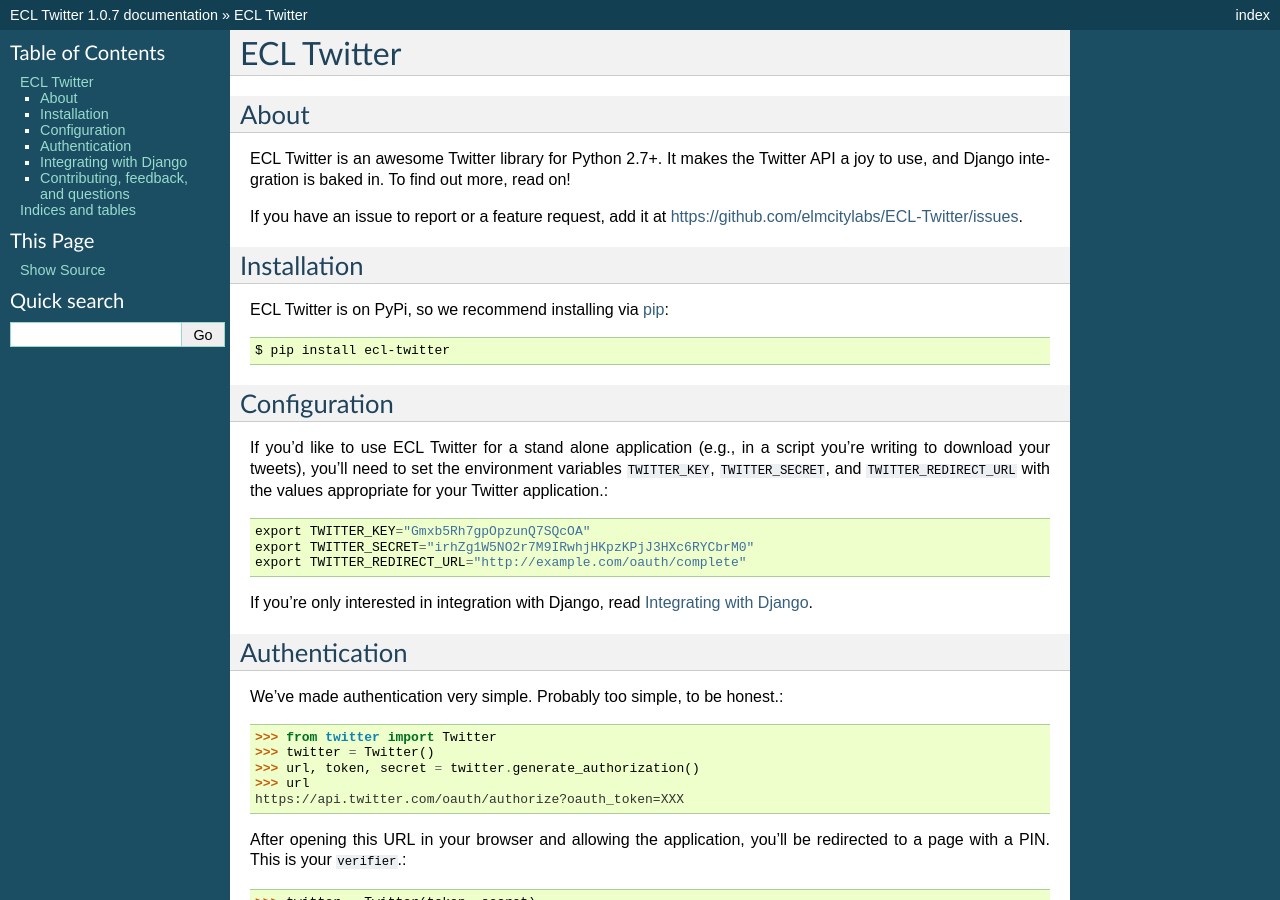
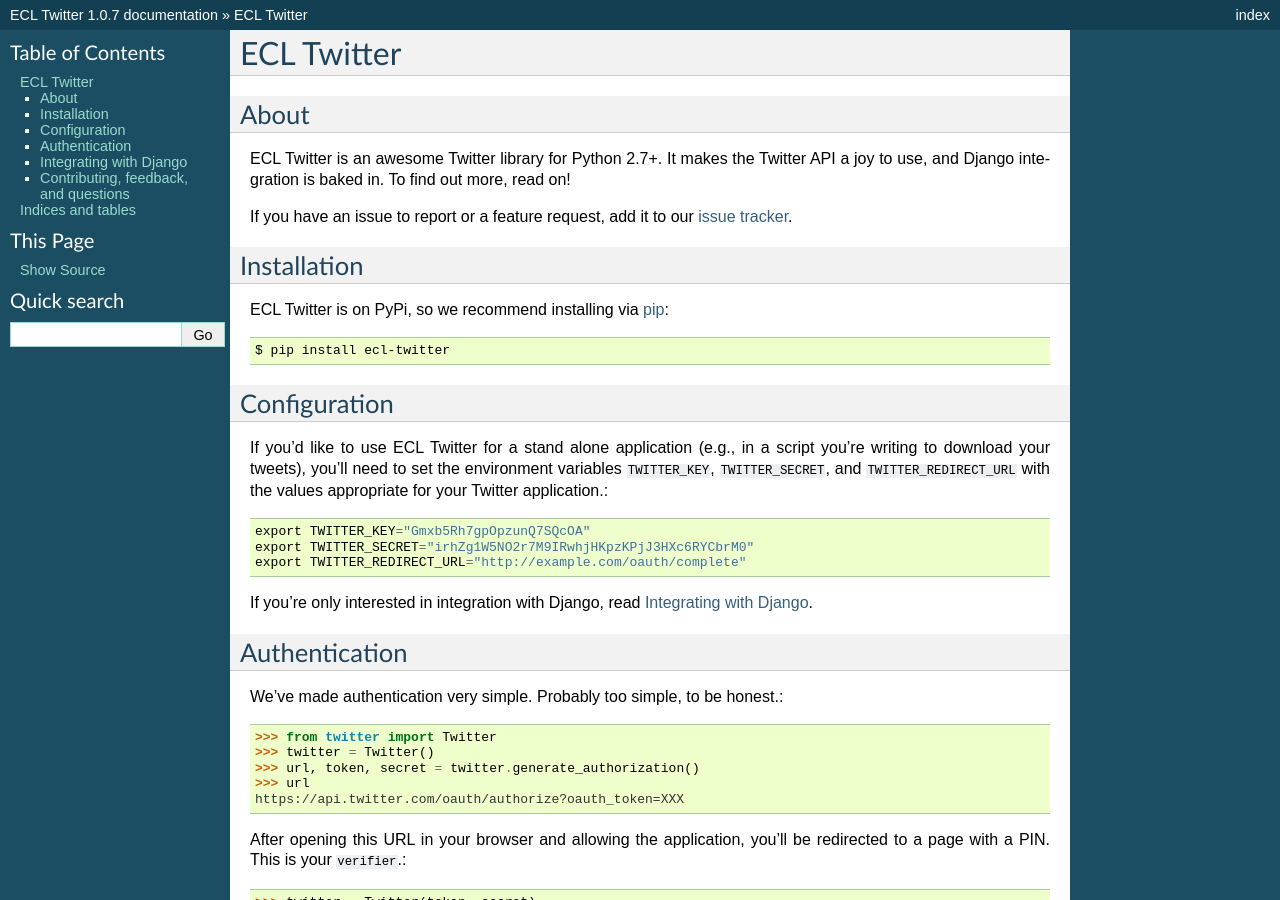
Before and after one commit to elmcitylabs/ECL-Twitter, a Sphinx documentation site: the page built from docs/index.rst, in a window 1280 px wide and 900 px high. Built offline with Sphinx 7.4.7, drawn with Linux system fonts in a browser that asks for light colours; formulas are drawn with MathJax 3; some of the changed text lies outside the part shown.

Commit message:
update README with index.rst

```diff
--- /dev/null
+++ b/README.rst
@@ -0,0 +1 @@
+docs/index.rst
--- a/docs/index.rst
+++ b/docs/index.rst
@@ -13,8 +13,8 @@ ECL Twitter is an awesome Twitter library for Python 2.7+. It makes the Twitter
 API a joy to use, and Django integration is baked in. To find out more, read
 on!
 
-If you have an issue to report or a feature request, add it at
-https://github.com/elmcitylabs/ECL-Twitter/issues.
+If you have an issue to report or a feature request, add it to our
+`issue tracker <https://github.com/elmcitylabs/ECL-Twitter/issues>`_.
 
 .. _installation:
 
@@ -32,7 +32,11 @@ ECL Twitter is on PyPi, so we recommend installing via `pip`_::
 Configuration
 -------------
 
-If you'd like to use ECL Twitter for a stand alone application (e.g., in a script you're writing to download your tweets), you'll need to set the environment variables ``TWITTER_KEY``, ``TWITTER_SECRET``, and ``TWITTER_REDIRECT_URL`` with the values appropriate for your Twitter application.::
+If you'd like to use ECL Twitter for a stand alone application (e.g., in a
+script you're writing to download your tweets), you'll need to set the
+environment variables ``TWITTER_KEY``, ``TWITTER_SECRET``, and
+``TWITTER_REDIRECT_URL`` with the values appropriate for your Twitter
+application.::
 
     export TWITTER_KEY="Gmxb5Rh7gpOpzunQ7SQcOA"
     export TWITTER_SECRET="irhZg1W5NO2r7M9IRwhjHKpzKPjJ3HXc6RYCbrM0"
```
Also changed, not shown: other parts of docs/index.rst (+1 -0 lines), README.md (deleted, +0 -39 lines).
